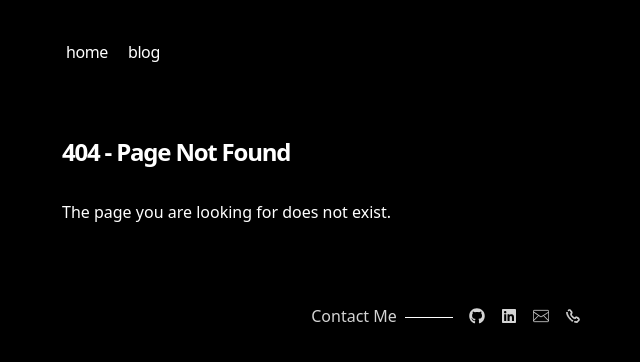
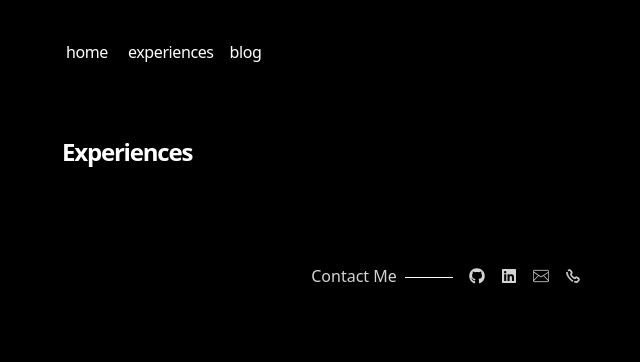
Before and after one commit to josephyu11600/josephyu11600.github.io, a Next.js app: page /experiences in a window 1280 px wide. Before the commit this address had no page. Shown: the top 362 px of the page, without its empty margins (194-834 px from the left). Built offline with nearby package versions, Linux system fonts and the light colour scheme.

Commit message:
Add experiences page

```diff
--- a/app/components/nav.tsx
+++ b/app/components/nav.tsx
@@ -3,6 +3,9 @@ import Link from 'next/link';
 const navItems = {
 	'/': {
 		name: 'home',
+	},
+	'/experiences': {
+		name: 'experiences',
 	},
 	'/blog': {
 		name: 'blog',
--- /dev/null
+++ b/app/experiences/page.tsx
@@ -0,0 +1,21 @@
+import {
+	Timeline,
+	TimelineItem,
+	Button,
+	TimelinePoint,
+	TimelineContent,
+	TimelineTime,
+	TimelineTitle,
+	TimelineBody,
+} from 'flowbite-react';
+import { HiArrowNarrowRight } from 'react-icons/hi';
+
+export default function Page() {
+	return (
+		<section>
+			<h1 className="font-semibold text-2xl mb-8 tracking-tighter">
+				Experiences
+			</h1>
+		</section>
+	);
+}
```
